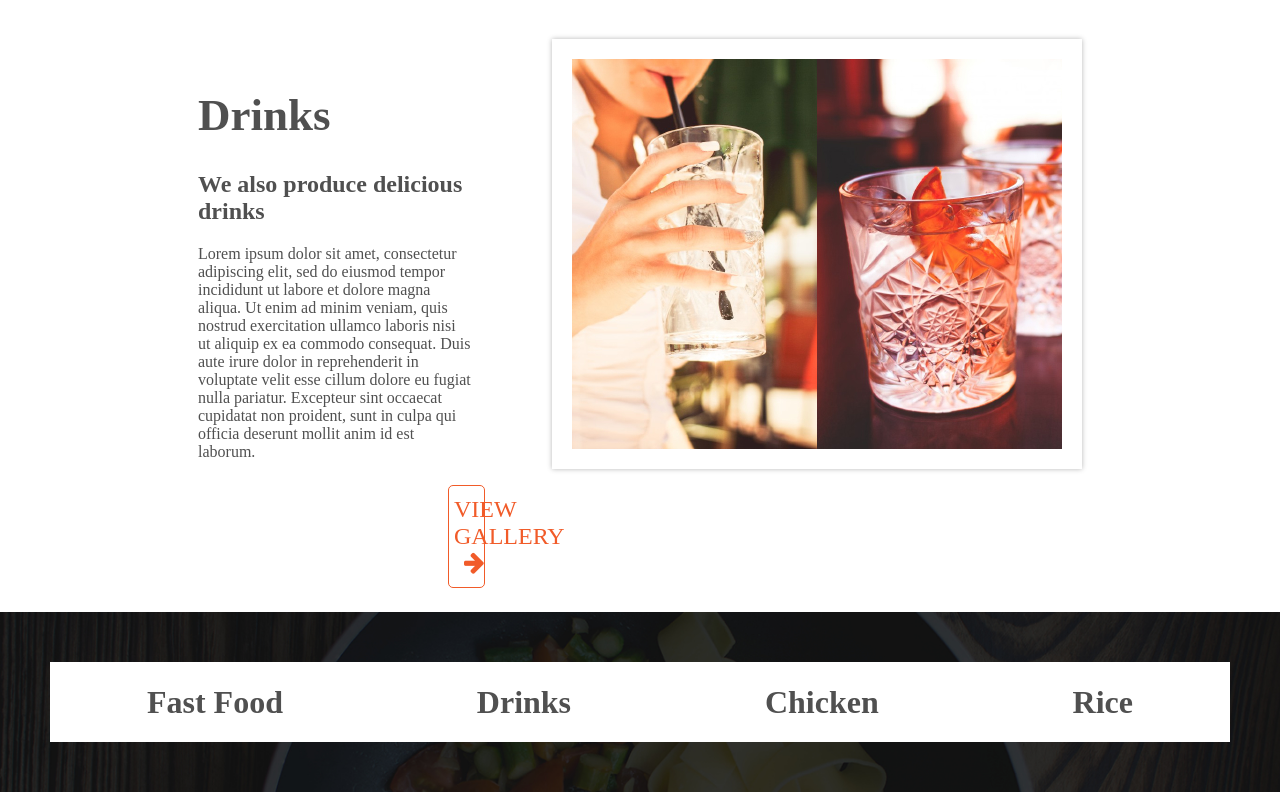
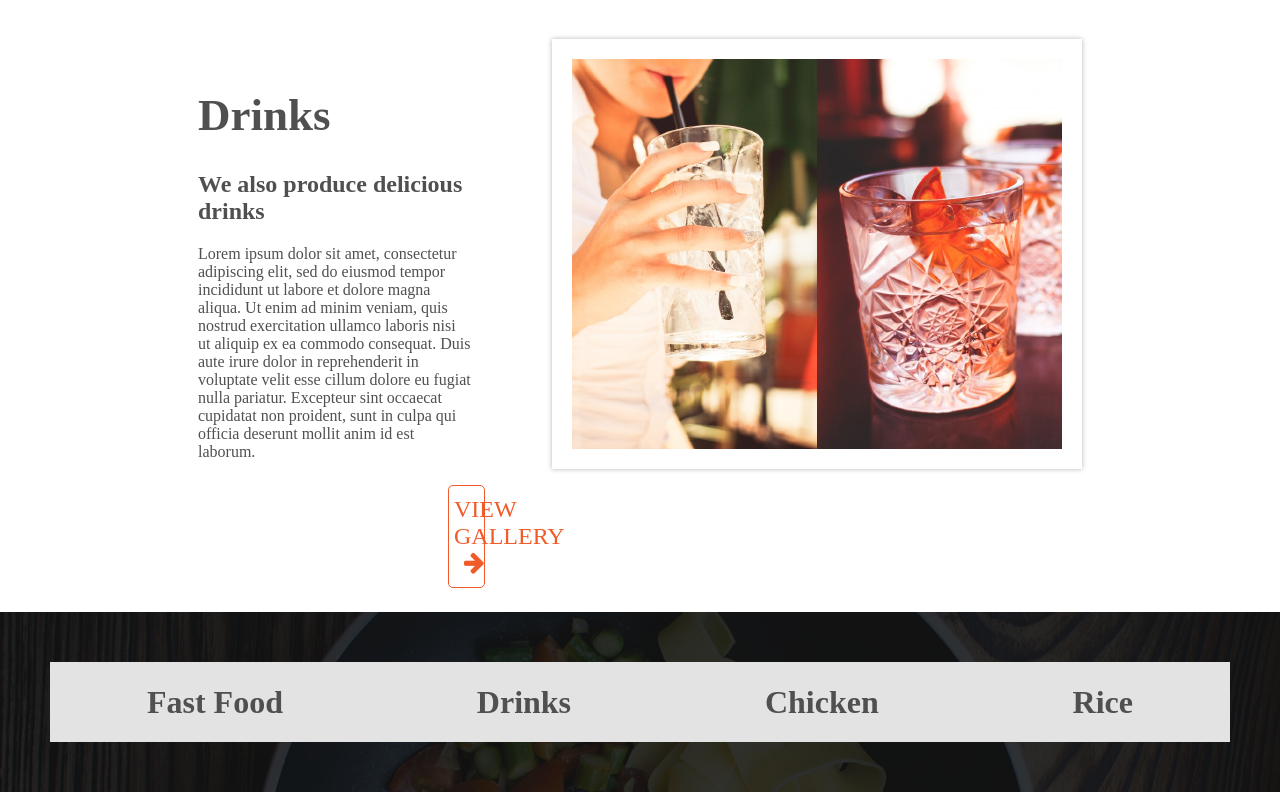
Before and after one commit to ericwafula/anitas-kitchen, a plain HTML site: page index.html in a window 1280 px wide. Shown: the part 1697-2497 px from the top of the page. Drawn offline with Linux system fonts and the light colour scheme.

Commit message:
Changed slideshow menu background color

```diff
--- a/style.css
+++ b/style.css
@@ -196,4 +196,5 @@
     display: flex;
     justify-content: space-around;
     color: #505050;
+    background-color: #E3E3E3;
 }
```
